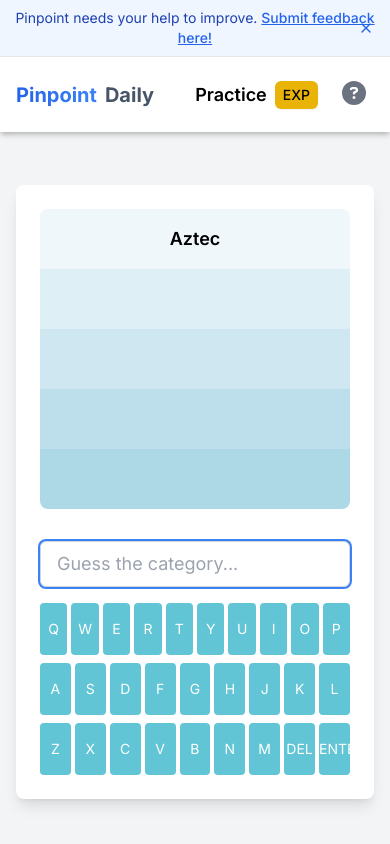
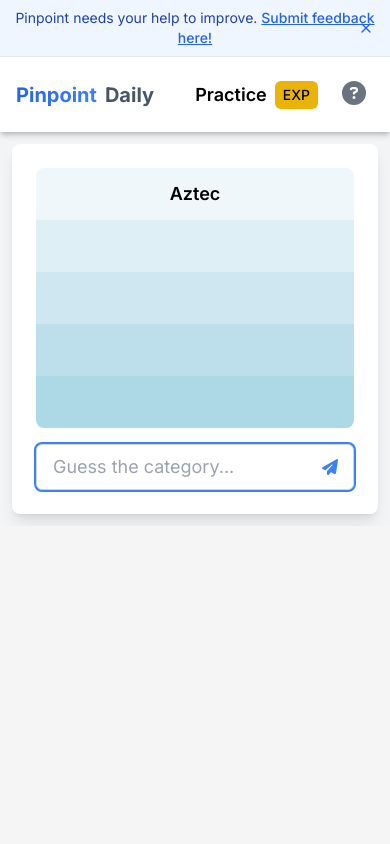
Before and after one commit to milad-mehri/pinpoint, a Next.js app: page / in a window 390 px wide. Built offline with nearby package versions, Linux system fonts and the light colour scheme.

Commit message:
Better mobile experience

```diff
--- a/src/app/globals.css
+++ b/src/app/globals.css
@@ -12,6 +12,7 @@
   --shadow-md: 0 4px 6px -1px rgba(0, 0, 0, 0.1), 0 2px 4px -1px rgba(0, 0, 0, 0.06);
   --transition: all 0.2s ease;
   --header-height: auto;
+  --vh: 1vh;
 }
 
 @media (prefers-color-scheme: dark) {
@@ -26,8 +27,11 @@ body {
   background-color: #f5f5f5;
   color: black;
   min-height: 100vh;
+  min-height: calc(var(--vh, 1vh) * 100);
   display: flex;
   flex-direction: column;
+  position: relative;
+  overflow-x: hidden;
 }
 
 /* Game container - ensure proper spacing */
@@ -36,23 +40,56 @@ body {
   max-width: 100%;
   margin: 0 auto;
   padding: 1rem;
+  position: relative;
+  height: auto;
 }
 
 @media (max-width: 1020px) {
   .game-container {
-    padding-top: 1.5rem;
+    padding-top: 1rem;
   }
 }
 
-/* html {
-  overflow: hidden;
+/* Mobile keyboard fixes */
+@media (max-width: 640px) {
+  .position-fixed {
+    position: relative;
+    z-index: 10;
+  }
+
+  /* Prevent content from being pushed up by keyboard */
+  .min-h-screen {
+    min-height: auto;
+    height: auto;
+    display: flex;
+    flex-direction: column;
+    align-items: flex-start;
+    justify-content: flex-start;
+  }
+
+  /* Ensure the content stays in view when keyboard appears */
+  main.flex-grow {
+    flex-grow: 0;
+    flex-shrink: 0;
+    width: 100%;
+    justify-content: flex-start;
+    align-items: flex-start;
+    padding-top: 0.5rem;
+    padding-bottom: 0.5rem;
+  }
+
+  /* Top align header */
+  header.sticky {
+    position: relative;
+    top: 0;
+    width: 100%;
+  }
+
+  /* More compact game layout */
+  .game-container {
+    padding: 0.75rem;
+  }
 }
-
-@media (max-width: 420px) {
-  html {
-    overflow: auto;
-  }
-} */
 
 .myInput {
   background-color: white;
--- a/src/app/page.js
+++ b/src/app/page.js
@@ -105,13 +105,13 @@ export default function DailyPuzzle() {
   return (
     <div className="min-h-screen flex flex-col overflow-hidden fade-in">
       {/* Header */}
-      <header className="flex-shrink-0 shadow-md z-10">
+      <header className="flex-shrink-0 shadow-md z-10 sticky top-0">
         <Header />
       </header>
 
       {/* Main Content */}
-      <main className="flex-grow flex items-center justify-center bg-gray-100">
-        <div className="game-container">
+      <main className="flex items-start justify-start bg-gray-100 w-full">
+        <div className="game-container w-full">
           <Game
             words={words}
             category={puzzle.category}
--- a/src/app/practice/[puzzlenum]/page.js
+++ b/src/app/practice/[puzzlenum]/page.js
@@ -7,30 +7,37 @@ import path from "path";
 import Papa from "papaparse";
 import { notFound } from "next/navigation";
 
-// Add this function
-export async function generateStaticParams() {
-  // 1. Define the path to the CSV file
+// Helper function to read and parse the CSV file
+async function readCategoriesCSV() {
+  try {
     const csvFilePath = path.join(process.cwd(), "public", "categories.csv");
-
-  // 2. Read the CSV file content
     const csvData = await fs.readFile(csvFilePath, "utf-8");
-
-  // 3. Parse the CSV data using Papa Parse
     const parsedData = Papa.parse(csvData, { header: true });
 
-  // 4. Validate the parsed data structure
-  if (!parsedData || !parsedData.data || !Array.isArray(parsedData.data)) {
+    if (!parsedData.data || !Array.isArray(parsedData.data)) {
       throw new Error("Invalid CSV format. Expected an array of data.");
     }
 
-  const totalPuzzles = parsedData.data.length;
+    return parsedData.data;
+  } catch (error) {
+    console.error("Error reading categories CSV:", error);
+    throw error;
+  }
+}
 
-  // 5. Generate an array of params for each puzzle (1-based indexing)
-  const params = Array.from({ length: totalPuzzles }, (_, index) => ({
+// Optimized generateStaticParams function
+export async function generateStaticParams() {
+  try {
+    const categoriesData = await readCategoriesCSV();
+
+    // Generate params for each puzzle (1-based indexing)
+    return categoriesData.map((_, index) => ({
       puzzlenum: (index + 1).toString(),
     }));
-
-  return params;
+  } catch (error) {
+    console.error("Error generating static params:", error);
+    return [];
+  }
 }
 
 export default async function PracticePuzzle({ params }) {
@@ -44,32 +51,20 @@ export default async function PracticePuzzle({ params }) {
   }
 
   try {
-    // 1. Define the path to the CSV file
-    const csvFilePath = path.join(process.cwd(), "public", "categories.csv");
+    // Get puzzle data using the shared function
+    const categoriesData = await readCategoriesCSV();
+    const totalPuzzles = categoriesData.length;
 
-    // 2. Read the CSV file content
-    const csvData = await fs.readFile(csvFilePath, "utf-8");
-
-    // 3. Parse the CSV data using Papa Parse
-    const parsedData = Papa.parse(csvData, { header: true });
-
-    // 4. Validate the parsed data structure
-    if (!parsedData || !parsedData.data || !Array.isArray(parsedData.data)) {
-      throw new Error("Invalid CSV format. Expected an array of data.");
-    }
-
-    const totalPuzzles = parsedData.data.length;
-
-    // 5. Check if the puzzle number is within the valid range
+    // Check if the puzzle number is within the valid range
     if (puzzleNumber > totalPuzzles) {
       // Trigger a 404 page if the puzzle number exceeds available puzzles
       notFound();
     }
 
-    // 6. Retrieve the specific puzzle data (1-based indexing)
-    const puzzle = parsedData.data[puzzleNumber - 1];
+    // Retrieve the specific puzzle data (1-based indexing)
+    const puzzle = categoriesData[puzzleNumber - 1];
 
-    // 7. Prepare the words array for the Game component
+    // Prepare the words array for the Game component
     const words = [
       puzzle.word1,
       puzzle.word2,
@@ -78,17 +73,17 @@ export default async function PracticePuzzle({ params }) {
       puzzle.word5,
     ];
 
-    // 8. Render the page with the fetched puzzle data
+    // Render the page with the fetched puzzle data
     return (
       <div className="min-h-screen flex flex-col overflow-hidden fade-in">
         {/* Header */}
-        <header className="flex-shrink-0 shadow-md z-10">
+        <header className="flex-shrink-0 shadow-md z-10 sticky top-0">
           <Header />
         </header>
 
         {/* Main Content */}
-        <main className="flex-grow flex items-center justify-center bg-gray-100">
-          <div className="game-container">
+        <main className="flex items-start justify-start bg-gray-100 w-full">
+          <div className="game-container w-full">
             <Game
               words={words}
               category={puzzle.category}
--- a/src/components/Game.js
+++ b/src/components/Game.js
@@ -2,7 +2,6 @@
 
 import { useState, useEffect, useRef } from "react";
 import { motion } from "framer-motion";
-import Keyboard from "./Keyboard";
 import DailyTimer from "./DailyTimer";
 
 import { FontAwesomeIcon } from "@fortawesome/react-fontawesome";
@@ -11,7 +10,8 @@ import {
   faArrowRight,
   faDumbbell,
   faCalendarDay,
-  faExclamationTriangle
+  faExclamationTriangle,
+  faPaperPlane
 } from "@fortawesome/free-solid-svg-icons";
 
 const Game = ({ words, category, keyWords, difficulty, mode, gameId = 0 }) => {
@@ -25,6 +25,7 @@ const Game = ({ words, category, keyWords, difficulty, mode, gameId = 0 }) => {
   const [visibleWords, setVisibleWords] = useState(["Word 1"]); // Track words revealed during gameplay
 
   const inputRef = useRef(null); // Create a ref for the input element
+  const gameContainerRef = useRef(null); // Reference for the game container
 
   useEffect(() => {
     if (gameOver) {
@@ -33,10 +34,11 @@ const Game = ({ words, category, keyWords, difficulty, mode, gameId = 0 }) => {
   }, [gameOver]);
 
   useEffect(() => {
-    if (inputRef.current) {
-      inputRef.current.focus(); // Automatically focus the input
+    // Focus input when component mounts or input value changes
+    if (inputRef.current && !gameOver) {
+      inputRef.current.focus();
     }
-  }, [input]); // Re-run whenever input changes
+  }, [input, gameOver]);
 
   // Detect if the device is mobile
   useEffect(() => {
@@ -51,6 +53,28 @@ const Game = ({ words, category, keyWords, difficulty, mode, gameId = 0 }) => {
       window.removeEventListener("resize", updateIsMobile);
     };
   }, []);
+
+  // Add viewport height fix for mobile keyboards
+  useEffect(() => {
+    // Function to update viewport height
+    const setVH = () => {
+      const vh = window.innerHeight * 0.01;
+      document.documentElement.style.setProperty('--vh', `${vh}px`);
+    };
+
+    // Initial set
+    setVH();
+
+    // Update on resize and orientation change
+    window.addEventListener('resize', setVH);
+    window.addEventListener('orientationchange', setVH);
+
+    return () => {
+      window.removeEventListener('resize', setVH);
+      window.removeEventListener('orientationchange', setVH);
+    };
+  }, []);
+
   useEffect(() => {
     if (mode === "daily") {
       const completed = checkDailyCompletion();
@@ -217,47 +241,24 @@ const Game = ({ words, category, keyWords, difficulty, mode, gameId = 0 }) => {
     }
   };
 
-  const handleKeyboardInput = (key) => {
-    if (key === "DEL" || key === "BACKSPACE") {
-      setInput((prev) => prev.slice(0, -1));
-    } else if (key === "ENTER") {
-      handleGuess();
-    } else if (/^[a-zA-Z0-9 ]$/.test(key)) {
-      setInput((prev) => prev + key);
-    }
-  };
-
-  // Add physical keyboard support for desktop
-  useEffect(() => {
-    if (isMobile) return; // Skip if on mobile
-
-    const handlePhysicalKeyPress = (e) => {
-      // if (e.key === "Enter") {
-      //   handleGuess();
-      // } else if (e.key === "Backspace") {
-      //   handleKeyboardInput("DEL");
-      // } else if (/^[a-zA-Z0-9 ]$/.test(e.key)) {
-      //   handleKeyboardInput(e.key.toUpperCase());
-      // }
-    };
-
-    window.addEventListener("keydown", handlePhysicalKeyPress);
-    return () => {
-      window.removeEventListener("keydown", handlePhysicalKeyPress);
-    };
-  }, [isMobile]);
-
   return (
-    <div className="bg-white shadow-lg rounded-lg w-full sm:w-4/5 lg:w-2/3 max-w-lg mx-auto p-6 flex flex-col justify-between">
+    <div
+      ref={gameContainerRef}
+      className="bg-white shadow-lg rounded-lg w-full sm:w-4/5 lg:w-2/3 max-w-lg mx-auto p-6 flex flex-col justify-between position-fixed"
+      style={{
+        height: "auto",
+        maxHeight: isMobile ? "fit-content" : "calc(var(--vh, 1vh) * 100 - 100px)"
+      }}
+    >
       {/* Words Section */}
-      <div className="space-y-0">
+      <div className="space-y-0 overflow-y-auto flex-shrink-0">
         {words.map((word, index) => {
           const isRevealed = revealedWords.includes(word); // Check if the word is revealed
           const isVisible = visibleWords.includes(word);
           return (
             <div
               key={index}
-              className={`py-4 px-4 text-lg font-semibold text-center border-none ${
+              className={`py-3 px-4 text-lg font-semibold text-center border-none ${
                 index === 0 ? "rounded-t-lg" : ""
               } ${index === words.length - 1 ? "rounded-b-lg" : ""}`}
               style={{
@@ -303,8 +304,8 @@ const Game = ({ words, category, keyWords, difficulty, mode, gameId = 0 }) => {
         })}
       </div>
       {/* Guesses Section */}
-      <div className="space-y-4">
-        <div className="mt-4 flex flex-wrap gap-2">
+      <div className="space-y-2 mt-auto">
+        <div className="mt-2 flex flex-wrap gap-2">
           {guesses.map((guess, index) => (
             <span key={index} className="line-through text-gray-500">
               {guess}
@@ -386,22 +387,27 @@ const Game = ({ words, category, keyWords, difficulty, mode, gameId = 0 }) => {
             </div>
           </motion.div>
         ) : (
-          <>
+          <div className="relative">
             <input
+              ref={inputRef}
               type="text"
-              autoFocus={true} // Ensure focus doesn't force a mismatch
+              autoFocus={true}
               value={input}
-              readOnly={isMobile} // Prevent keyboard opening for mobile
-              onChange={(e) => setInput(e.target.value)} // Handle only if not readOnly
+              onChange={(e) => setInput(e.target.value)}
               onKeyPress={(e) => {
                 if (e.key === "Enter") handleGuess();
               }}
               placeholder="Guess the category..."
-              className="w-full border border-gray-300 rounded-md px-4 py-2 text-lg focus:ring-2 focus:ring-blue-500 outline-none"
+              className="w-full border border-gray-300 rounded-md px-4 py-2 text-lg focus:ring-2 focus:ring-blue-500 outline-none pr-12"
             />
-
-            {isMobile && <Keyboard onKeyPress={handleKeyboardInput} />}
-          </>
+            <button
+              onClick={handleGuess}
+              className="absolute right-2 top-1/2 transform -translate-y-1/2 text-blue-500 hover:text-blue-700 transition-colors bg-transparent border-none p-2"
+              aria-label="Submit guess"
+            >
+              <FontAwesomeIcon icon={faPaperPlane} />
+            </button>
+          </div>
         )}
       </div>
     </div>
```
Lines whose indentation alone changed are shown as unchanged.
